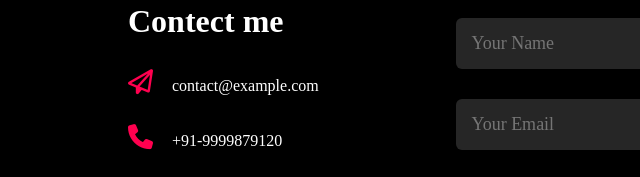
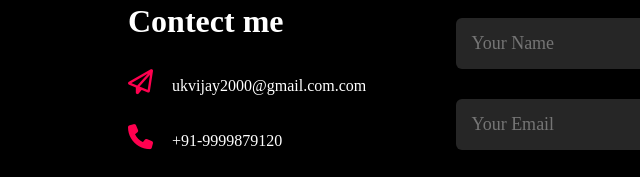
Before and after one commit to ukvijay2000/portfolio, a plain HTML site: page index.html in a window 1280 px wide. Shown: the part 2795-2972 px from the top of the page, 0-640 px from the left. Drawn offline with Linux system fonts and the light colour scheme.

Commit message:
Update index.html

```diff
--- a/index.html
+++ b/index.html
@@ -155,7 +155,7 @@
             <div class="row">
                 <div class="contact_left">
                     <h1 class="sub-title">Contect me</h1>
-                    <p><i class="fa-regular fa-paper-plane"></i> contact@example.com</p>
+                    <p><i class="fa-regular fa-paper-plane"></i> ukvijay2000@gmail.com.com</p>
                     <p><i class="fa-solid fa-phone"></i> +91-9999879120</p>
                     <div class="social-icon">
                         <a href=""><i class="fa-brands fa-linkedin-in"></i></a>
```
